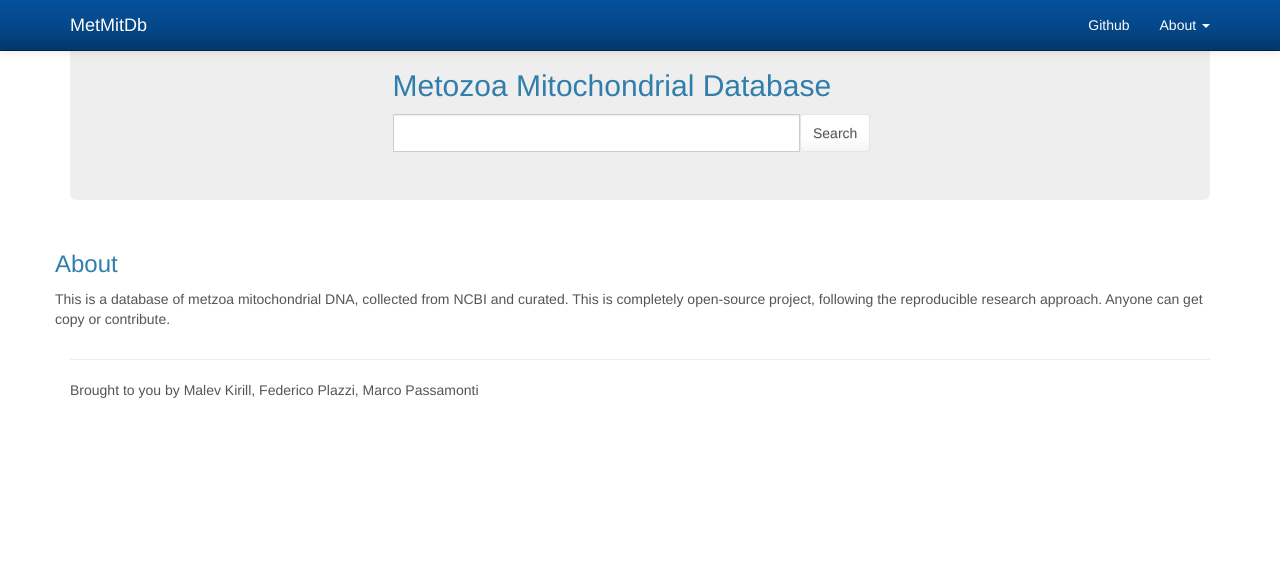
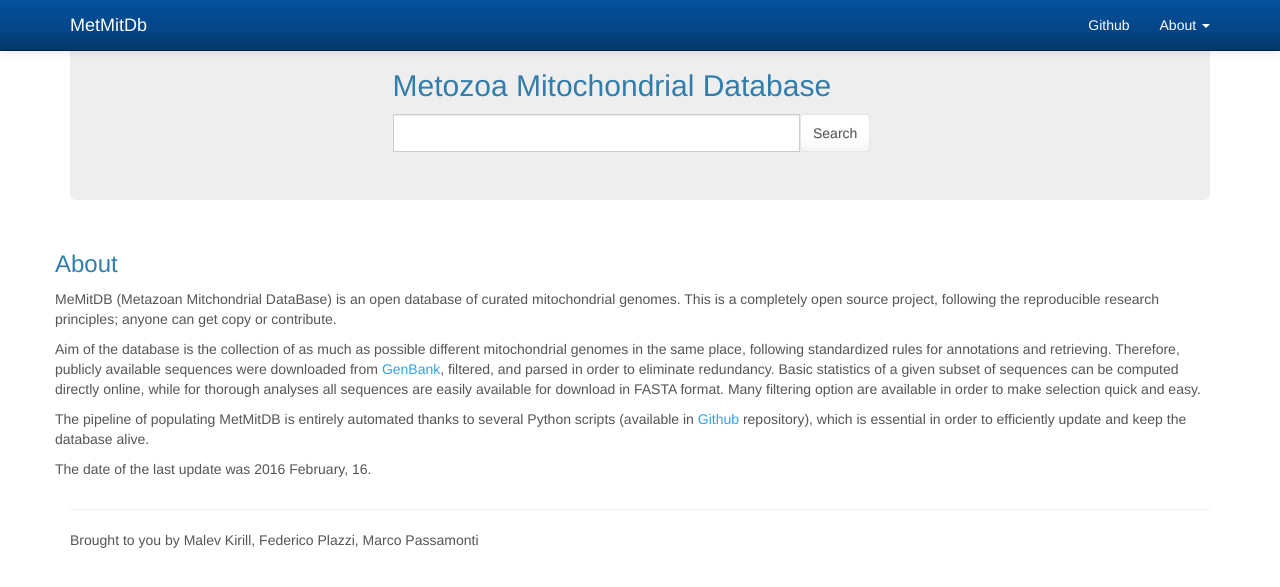
Before and after one commit to Hiyorimi/metmitdb, a Flask app: page / in a window 1280 px wide. Shown: the top 587 px of the page. Run offline with Flask 2, Linux system fonts and the light colour scheme; some libraries are stand-ins or nearby versions.

Commit message:
Update Readme and index page

```diff
--- a/templates/index.html
+++ b/templates/index.html
@@ -78,8 +78,27 @@
       <div class="row">
           <h3 id="about">About</h3>
           <p>
-              This is a database of metzoa mitochondrial DNA, collected from NCBI and curated. This is completely
-              open-source project, following the reproducible research approach. Anyone can get copy or contribute.
+                MeMitDB (Metazoan Mitchondrial DataBase) is an open database of curated mitochondrial genomes.
+                This is a completely open source project, following the reproducible research
+                principles; anyone can get copy or contribute.
+          </p>
+          <p>
+                Aim of the database is the collection of as much as possible different mitochondrial genomes in the same place,
+                following standardized rules for annotations and retrieving. Therefore, publicly available sequences were downloaded
+                from <a href="http://www.ncbi.nlm.nih.gov/">GenBank</a>, filtered, and parsed in order to eliminate redundancy.
+                Basic statistics of a given subset of sequences can be computed directly online, while for thorough analyses
+                all sequences are easily available for download in FASTA format. Many filtering option are available in order
+                to make selection quick and easy.
+          </p>
+          <p>
+
+                The pipeline of populating MetMitDB is entirely automated thanks to several Python scripts
+                (available in <a href="https://github.com/Hiyorimi/metmitdb">Github</a> repository), which is essential in order to efficiently update and keep
+                the database alive.
+          </p>
+          <p>
+
+                The date of the last update was 2016 February, 16.
           </p>
       </div>
     </div>
```
Also changed, not shown: README.md.
